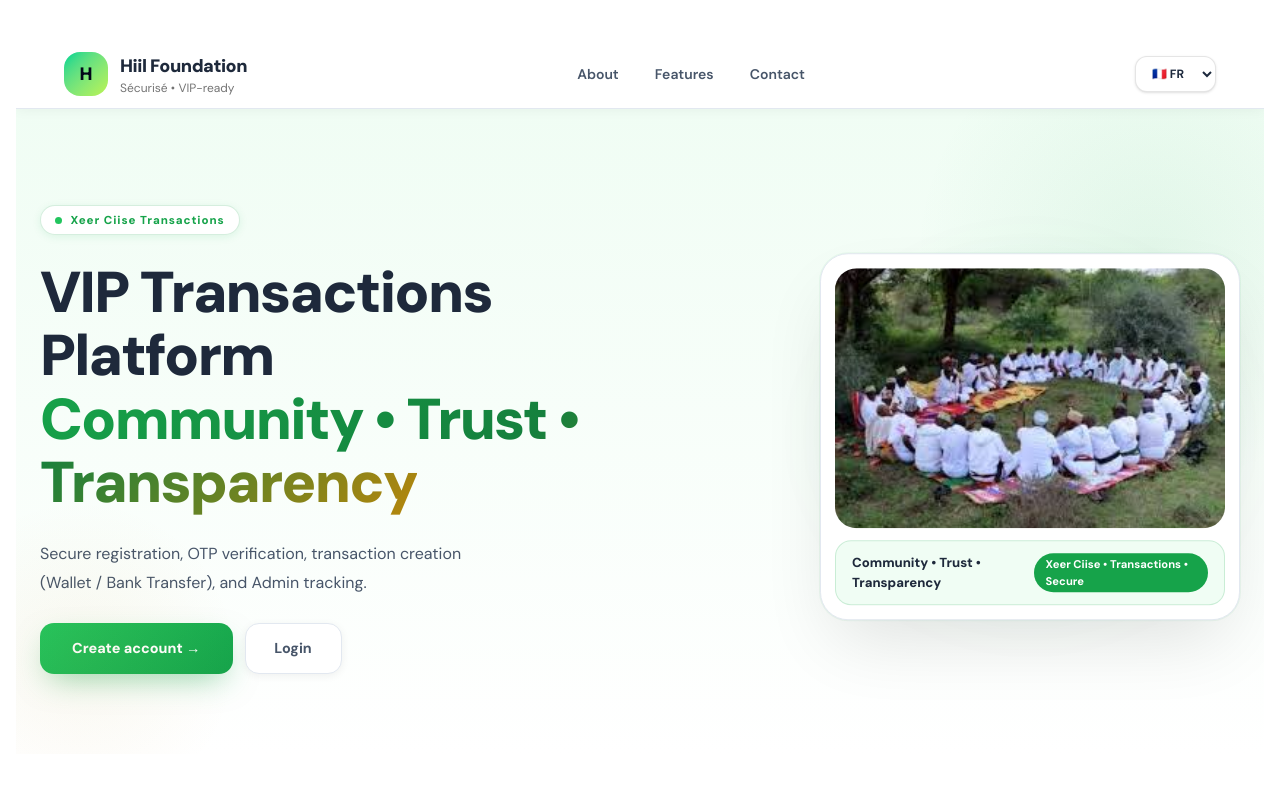
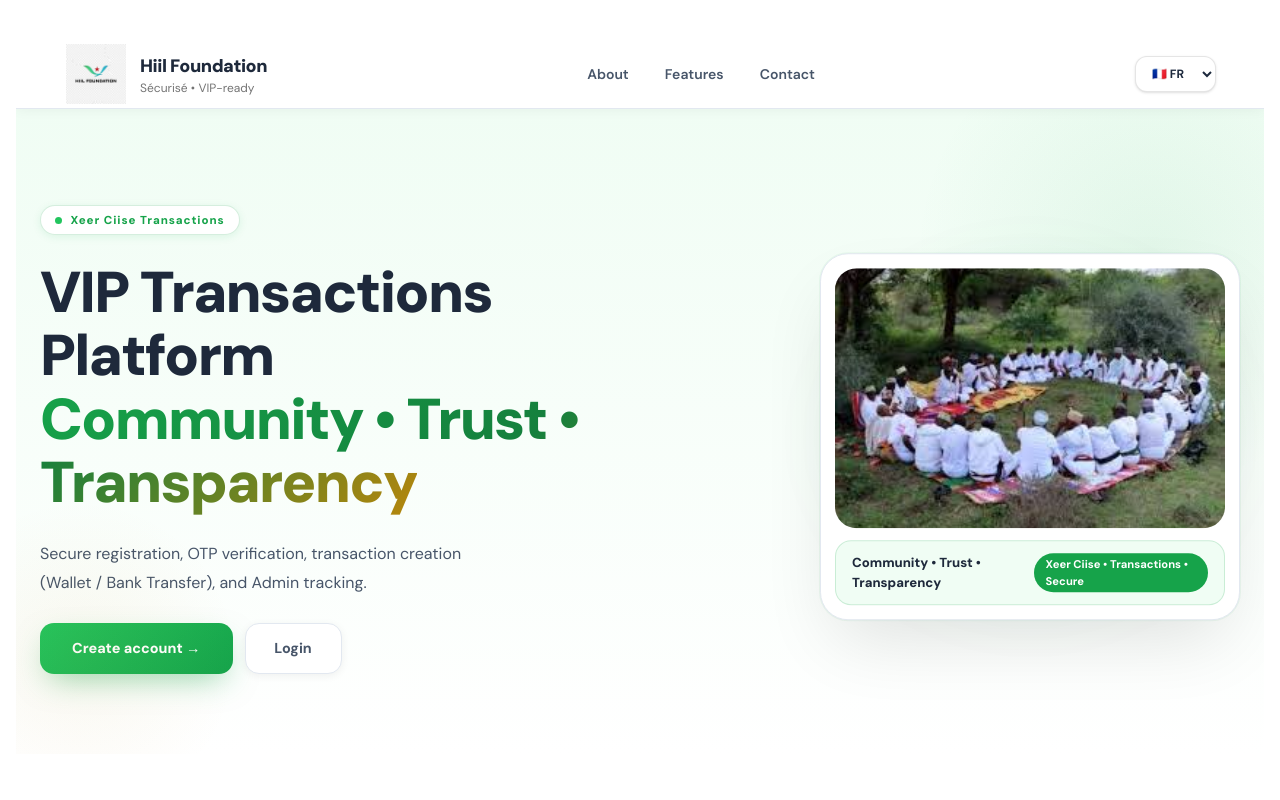
Before and after one commit to Abdourahmanmed/cotisation_demo, a React (Vite) app: page / in a window 1280 px wide. Shown: the top 800 px of the page. Built offline with nearby package versions, Linux system fonts and the light colour scheme.

Commit message:
j'ai bien modifier le logo

```diff
--- a/index.html
+++ b/index.html
@@ -2,7 +2,17 @@
 <html lang="en">
   <head>
     <meta charset="UTF-8" />
-    <link rel="icon" type="image/png" href="/cotisation.png" />
+    <!-- Favicon principal -->
+    <link rel="icon" href="/logoherciise.jpeg" type="image/jpeg" />
+
+    <!-- Favicon PNG (recommandé si tu as la version png) -->
+    <link rel="icon" href="/logoherciise.png" type="image/png" />
+
+    <!-- Apple devices -->
+    <link rel="apple-touch-icon" href="/logoherciise.jpeg" />
+
+    <!-- Navigateurs modernes -->
+    <link rel="shortcut icon" href="/logoherciise.jpeg" />
     <meta name="viewport" content="width=device-width, initial-scale=1.0" />
     <title>Hiil Foundation</title>
   </head>
--- a/src/components/Brand.jsx
+++ b/src/components/Brand.jsx
@@ -1,8 +1,16 @@
 export default function Brand() {
   return (
     <div className="flex items-center gap-3">
-      <div className="grid h-11 w-11 place-items-center rounded-2xl bg-gradient-to-br from-emerald-400 to-lime-300 text-slate-950 shadow-glow">
-        <span className="text-lg font-black">H</span>
+      <div className="grid h-16 w-16 place-items-center rounded-2xl text-slate-950 shadow-glow">
+        <img
+          src="/logoherciise.jpeg"
+          alt="Hiil Foundation"
+          style={{
+            height: 60,
+            width: "auto",
+            objectFit: "contain",
+          }}
+        />
       </div>
       <div>
         <div className="text-lg font-black tracking-tight">Hiil Foundation</div>
```
Also changed, not shown: public/logoherciise.jpeg (added).
